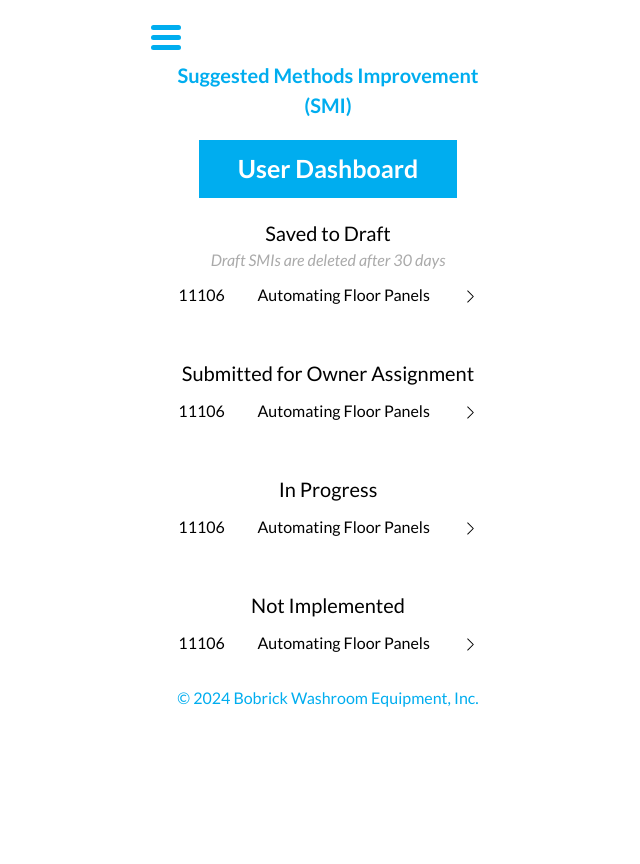
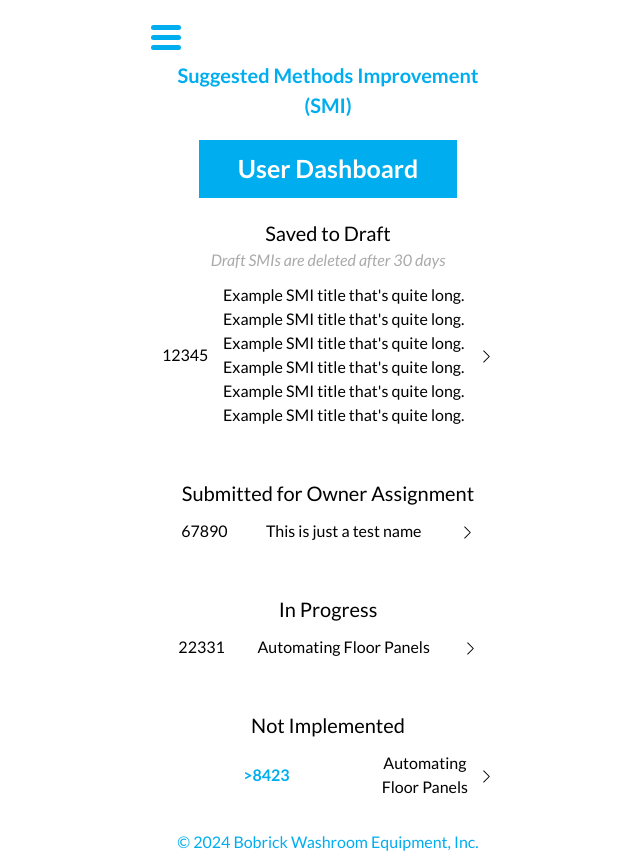
Before and after one commit to jpbrla/Smi, a React (Create React App) app: page /dashboard in a window 1280 px wide. Shown: the whole page, without its empty margins (312-952 px from the left). Before the commit the page ends 800 px from the top, so only its background shows below. Built offline with nearby package versions, Linux system fonts and the light colour scheme.

Commit message:
testing span color

```diff
--- a/src/pages/user_dashboard/index.js
+++ b/src/pages/user_dashboard/index.js
@@ -14,8 +14,8 @@ const UserDashboardPage = () => {
                     <p className="w-100 text-center fs-20 fc-black">Saved to Draft</p>
                     <p className="w-100 text-center fs-16 fc-grey f-regular-italic">Draft SMIs are deleted after 30 days</p>
                     <button className="d-flex justify-content-around align-items-center border-none bg-white mt-10" onClick={() => window.location.href = "/statusreport"}>
-                        <span>11106</span>
-                        <span>Automating Floor Panels</span>
+                        <span>12345</span>
+                        <span>Example SMI title that's quite long. Example SMI title that's quite long. Example SMI title that's quite long. Example SMI title that's quite long. Example SMI title that's quite long. Example SMI title that's quite long. </span>
                         <span><ChevronRight size={15} /></span>
                     </button>
                 </div>
@@ -24,8 +24,8 @@ const UserDashboardPage = () => {
                 <div className="d-flex flex-column">
                     <p className="w-100 text-center fs-20 fc-black">Submitted for Owner Assignment</p>
                     <button className="d-flex justify-content-around align-items-center border-none bg-white mt-10" onClick={() => window.location.href = "/statusreport"}>
-                        <span>11106</span>
-                        <span>Automating Floor Panels</span>
+                        <span>67890</span>
+                        <span>This is just a test name</span>
                         <span><ChevronRight size={15} /></span>
                     </button>
                 </div>
@@ -34,7 +34,7 @@ const UserDashboardPage = () => {
                 <div className="d-flex flex-column">
                     <p className="w-100 text-center fs-20 fc-black">In Progress</p>
                     <button className="d-flex justify-content-around align-items-center border-none bg-white mt-10" onClick={() => window.location.href = "/statusreport"}>
-                        <span>11106</span>
+                        <span>22331</span>
                         <span>Automating Floor Panels</span>
                         <span><ChevronRight size={15} /></span>
                     </button>
@@ -44,7 +44,7 @@ const UserDashboardPage = () => {
                 <div className="d-flex flex-column">
                     <p className="w-100 text-center fs-20 fc-black">Not Implemented</p>
                     <button className="d-flex justify-content-around align-items-center border-none bg-white mt-10" onClick={() => window.location.href = "/statusreport"}>
-                        <span>11106</span>
+                        <span className="w-100 fs-10 fc-primary f-bold text-center">>8423</span>
                         <span>Automating Floor Panels</span>
                         <span><ChevronRight size={15} /></span>
                     </button>
```
